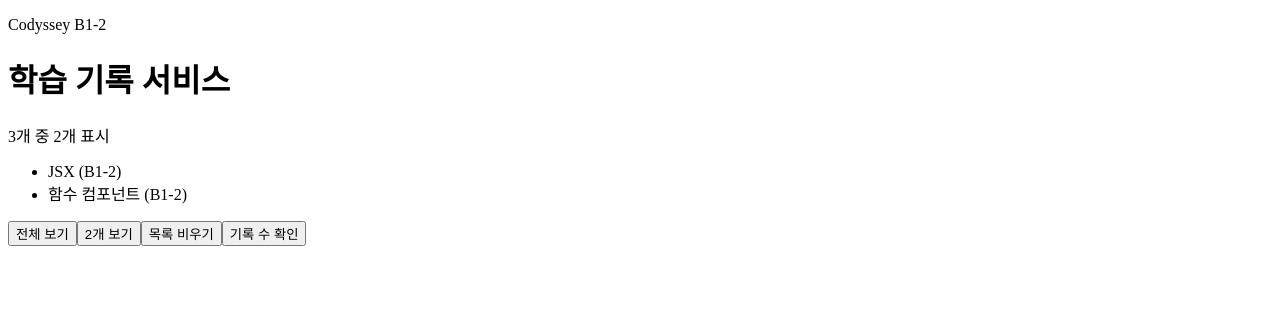
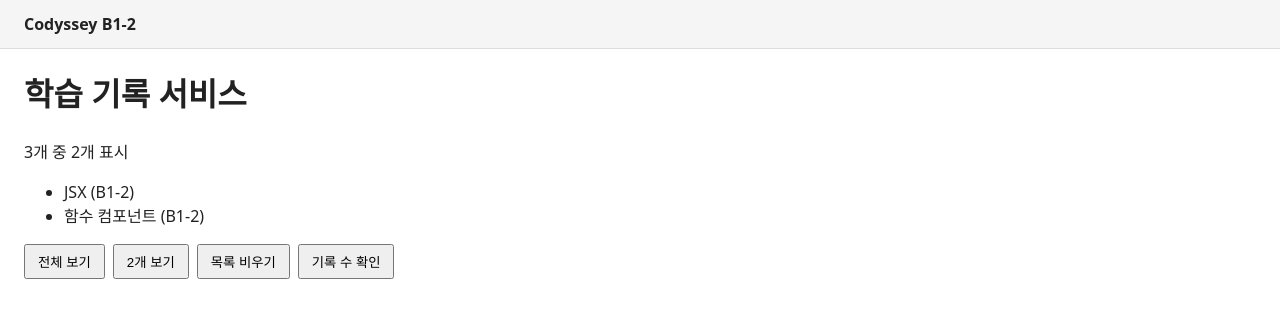
Before and after one commit to GimZiHo/codyssey_B1-2, a React (Vite) app: page / in a window 1280 px wide. Shown: the top 318 px of the page. Built offline with nearby package versions, Linux system fonts and the light colour scheme.

Commit message:
style: CSS import로 기본 화면 스타일 연결

```diff
--- a/src/main.jsx
+++ b/src/main.jsx
@@ -1,6 +1,8 @@
 import { createRoot } from 'react-dom/client';
 import Layout from './components/Layout.jsx';
 import HomePage from './pages/HomePage.jsx';
+// CSS import: 값을 받지 않는 부수 효과 import. Vite 개발 서버가 이 CSS를 <style>로 페이지에 넣는다(index.html의 link 대신 코드 의존 관계로 연결).
+import './styles/global.css';
 
 // React 루트: #root 안쪽 DOM을 React가 관리한다.
 const root = createRoot(document.getElementById('root'));
--- /dev/null
+++ b/src/styles/global.css
@@ -0,0 +1,28 @@
+/* 전역 기본 스타일: main.jsx에서 import하면 Vite 개발 서버가 <style>로 페이지에 넣는다. 선택자는 문서 전체에 적용된다. */
+body {
+  margin: 0;
+  font-family: system-ui, sans-serif;
+  line-height: 1.5;
+  color: #222;
+}
+
+header {
+  padding: 12px 24px;
+  border-bottom: 1px solid #ddd;
+  background-color: #f5f5f5;
+}
+
+header p {
+  margin: 0;
+  font-weight: bold;
+}
+
+main {
+  max-width: 720px;
+  padding: 0 24px 24px;
+}
+
+button {
+  margin-right: 8px;
+  padding: 6px 12px;
+}
```
Also changed, not shown: 3 other files (tests, documents, lock files or other folders).
